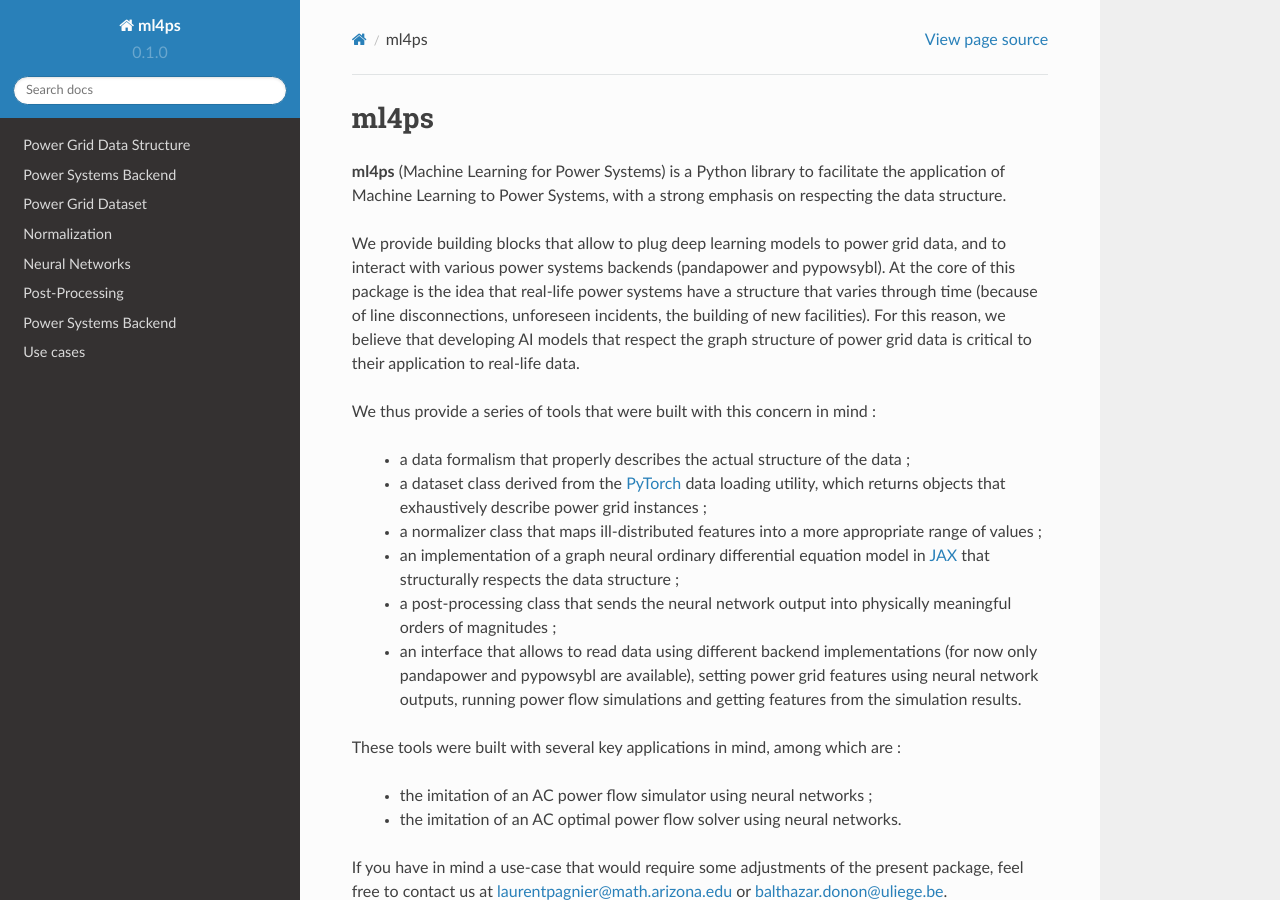
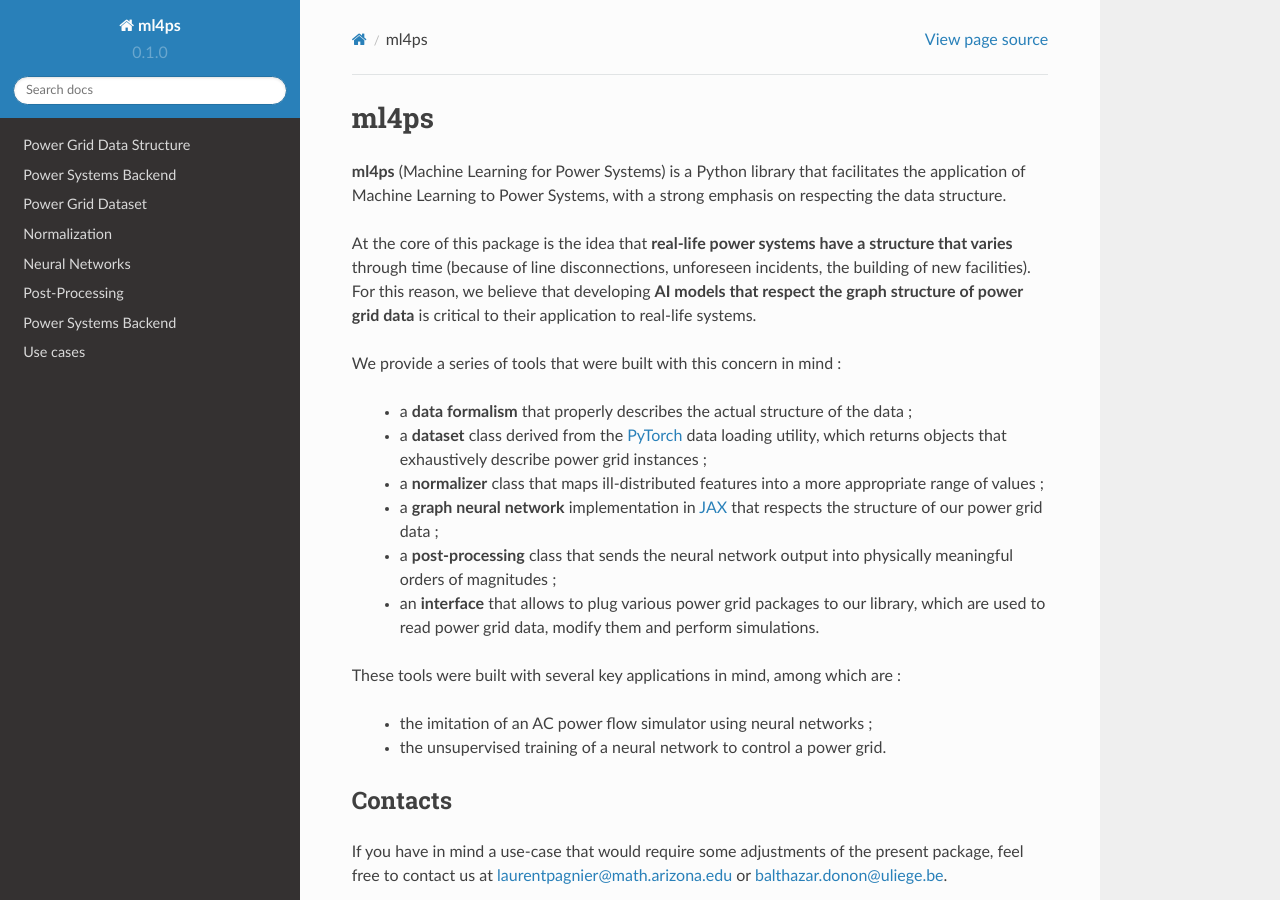
Before and after one commit to bdonon/ml4ps, a Sphinx documentation site: the page built from docs/source/index.rst, in a window 1280 px wide and 900 px high. Built offline with Sphinx 7.4.7 and the Read the Docs theme 2.0.0, drawn with Linux system fonts in a browser that asks for light colours.

Commit message:
Clarification of the doc homepage.

```diff
--- a/docs/source/index.rst
+++ b/docs/source/index.rst
@@ -1,37 +1,36 @@
 ml4ps
 =====
 
-**ml4ps** (Machine Learning for Power Systems) is a Python library to facilitate the application of
+**ml4ps** (Machine Learning for Power Systems) is a Python library that facilitates the application of
 Machine Learning to Power Systems, with a strong emphasis on respecting the data structure.
 
-We provide building blocks that allow to plug deep learning models to power grid data, and to interact
-with various power systems backends (pandapower and pypowsybl).
 At the core of this package is the idea that
-real-life power systems have a structure that varies through time (because of line disconnections,
+**real-life power systems have a structure that varies** through time (because of line disconnections,
 unforeseen incidents, the building of new facilities). For this reason, we believe that developing
-AI models that respect the graph structure of power grid data is critical to their application to
-real-life data.
+**AI models that respect the graph structure of power grid data** is critical to their application to
+real-life systems.
 
-We thus provide a series of tools that were built with this concern in mind :
+We provide a series of tools that were built with this concern in mind :
 
-    - a data formalism that properly describes the actual structure of the data ;
-    - a dataset class derived from the `PyTorch <https://pytorch.org/docs/stable/data.html#
+    - a **data formalism** that properly describes the actual structure of the data ;
+    - a **dataset** class derived from the `PyTorch <https://pytorch.org/docs/stable/data.html#
       single-and-multi-process-data-loading>`_ data loading utility, which returns objects
       that exhaustively describe power grid instances ;
-    - a normalizer class that maps ill-distributed features into a more appropriate range of values ;
-    - an implementation of a graph neural ordinary differential equation model in
-      `JAX <https://jax.readthedocs.io/en/latest/>`_ that structurally
-      respects the data structure ;
-    - a post-processing class that sends the neural network output into physically meaningful orders
+    - a **normalizer** class that maps ill-distributed features into a more appropriate range of values ;
+    - a **graph neural network** implementation in `JAX <https://jax.readthedocs.io/en/latest/>`_ that
+      respects the structure of our power grid data ;
+    - a **post-processing** class that sends the neural network output into physically meaningful orders
       of magnitudes ;
-    - an interface that allows to read data using different backend implementations (for now only
-      pandapower and pypowsybl are available), setting power grid features using neural network outputs,
-      running power flow simulations and getting features from the simulation results.
+    - an **interface** that allows to plug various power grid packages to our library, which are used
+      to read power grid data, modify them and perform simulations.
 
 These tools were built with several key applications in mind, among which are :
 
     - the imitation of an AC power flow simulator using neural networks ;
-    - the imitation of an AC optimal power flow solver using neural networks.
+    - the unsupervised training of a neural network to control a power grid.
+
+Contacts
+--------
 
 If you have in mind a use-case that would require some adjustments of the present package,
 feel free to contact us at laurentpagnier@math.arizona.edu or balthazar.donon@uliege.be.
```
